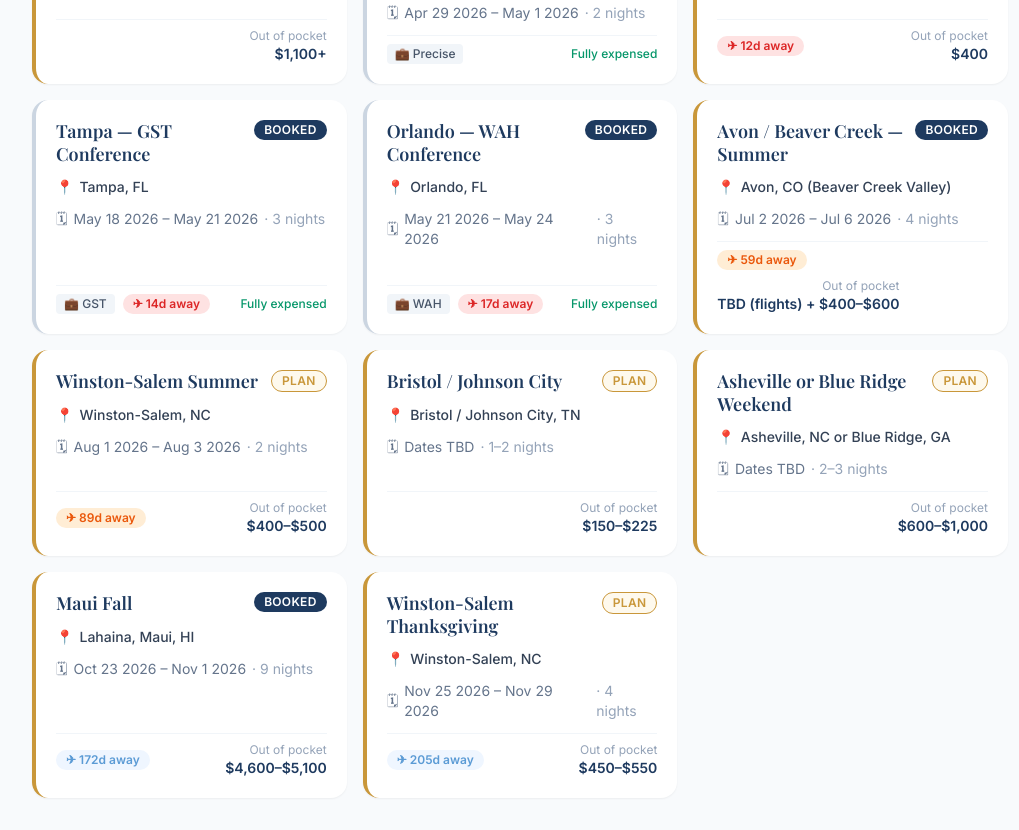
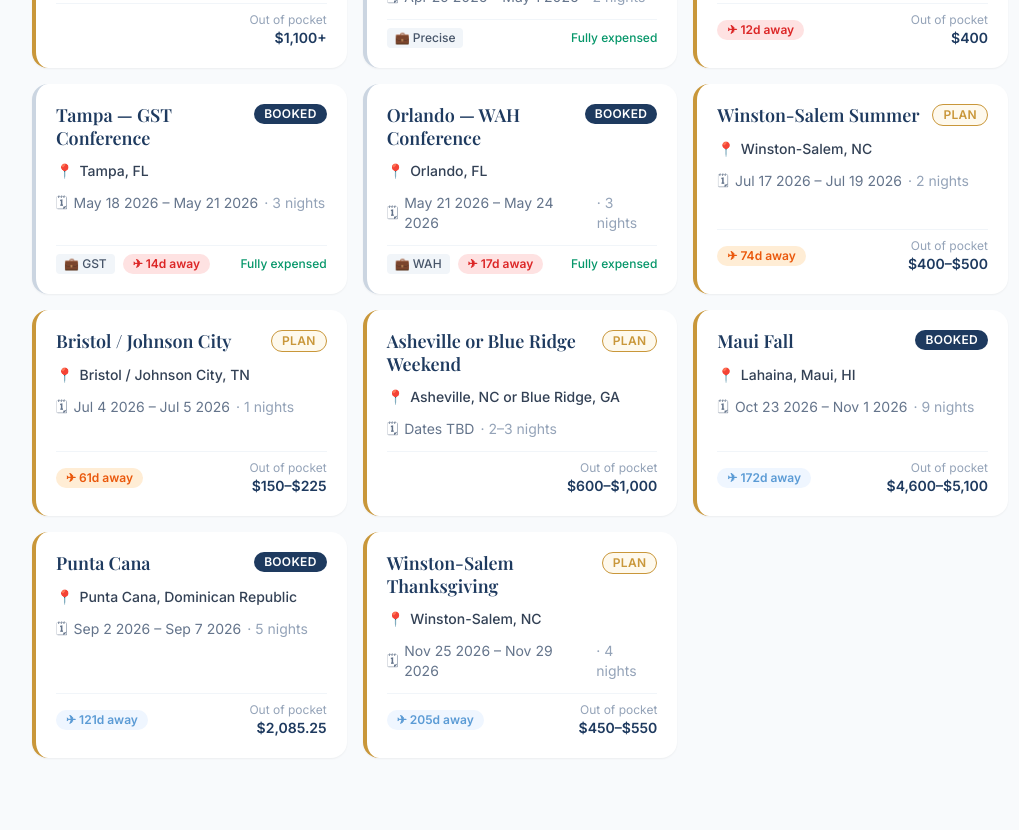
Before and after one commit to GGardner49/travel-planner, a React (Vite) app: page / in a window 1280 px wide. Shown: the part 540-1370 px from the top of the page, without its empty margins (120-1139 px from the left). After the commit the page ends 1330 px from the top, so only its background shows below. Built offline with nearby package versions, Linux system fonts and the light colour scheme.

Commit message:
Update trips.js

```diff
--- a/src/data/trips.js
+++ b/src/data/trips.js
@@ -89,49 +89,28 @@ export const trips = [
     notes: "100% expensed through WAH. No personal cost.",
   },
   {
-    id: "4b", year: 2026,
-    tripName: "Avon / Beaver Creek — Summer", tripType: "Personal",
-    startDate: "Jul 2 2026", endDate: "Jul 6 2026", nights: "4",
-    destination: "Avon, CO (Beaver Creek Valley)",
-    accommodationName: "Sheraton Mountain Vistas", accommodationAddress: "160 W Beaver Creek Blvd, Avon, CO 81620",
-    accommodationType: "Hotel — FIL Points",
-    accomCost: "$0", flights: "TBD", groundTransport: "TBD (rental car or free Avon shuttle)",
-    foodActivEst: "$400–$600", totalEst: "TBD (flights) + $400–$600", expensed: "$0",
-    outOfPocket: "TBD (flights) + $400–$600", status: "BOOKED",
-    activities: [
-      { type: "activity", name: "Pool + Hot Tubs", desc: "On-site — heated outdoor pool with mountain views" },
-      { type: "park", name: "Nottingham Park", desc: "0.2 mi walk (~5 min) — lake loop trail (0.8 mi), playground, beach, paddle boards. Fully stroller-friendly." },
-      { type: "activity", name: "Eagle River Trail", desc: "~0.2 mi walk to trailhead (via Nottingham Park) — paved, flat trail along Eagle River, stroller-friendly" },
-      { type: "restaurant", name: "Ein Prosit", desc: "0.4 mi walk (~8 min) — Bavarian beer hall, 12 German/Austrian taps, 16 types of sausage" },
-      { type: "restaurant", name: "Loaded Joe's", desc: "0.4 mi walk (~8 min) — top-rated local coffee shop, espresso + breakfast burritos" },
-      { type: "activity", name: "Beaver Creek Village Stroll", desc: "Free Avon shuttle (~15 min) or ~9 min drive — shops, restaurants, mountain village" },
-      { type: "activity", name: "Gondola Ride", desc: "Free shuttle to Beaver Creek base (~15 min), then gondola up — scenic mountain views" },
-    ],
-    notes: "Sheraton Mountain Vistas on FIL points — free stay. Free Avon town shuttle to Beaver Creek (~15 min). Flights TBD (nearest airports: Eagle County EGE ~15 min drive, Denver DEN ~2 hrs drive).",
-  },
-  {
     id: "5", year: 2026,
     tripName: "Winston-Salem Summer", tripType: "Personal",
-    startDate: "Aug 1 2026", endDate: "Aug 3 2026", nights: "2",
+    startDate: "Jul 17 2026", endDate: "Jul 19 2026", nights: "2",
     destination: "Winston-Salem, NC",
     accommodationName: "TBD", accommodationAddress: "",
     accommodationType: "Hotel/Family",
     accomCost: "$150–$200", flights: "$0 (drive)", groundTransport: "$100–$150 (gas)",
     foodActivEst: "$150", totalEst: "$400–$500", expensed: "$0",
     outOfPocket: "$400–$500", status: "PLAN",
-    notes: "~4.5 hr drive from Rockwood TN. Penciled for Aug 1–3 but dates still flexible — may move. TBD pending sister's baby due date.",
+    notes: "~4.5 hr drive from Rockwood TN. Penciled for Jul 17–19.",
   },
   {
     id: "6", year: 2026,
     tripName: "Bristol / Johnson City", tripType: "Personal",
-    startDate: "TBD", endDate: "TBD", nights: "1–2",
+    startDate: "Jul 4 2026", endDate: "Jul 5 2026", nights: "1",
     destination: "Bristol / Johnson City, TN",
     accommodationName: "Family", accommodationAddress: "",
     accommodationType: "Family — Free",
     accomCost: "$0", flights: "$0", groundTransport: "$50–$75 (gas)",
     foodActivEst: "$100–$150", totalEst: "$150–$225", expensed: "$0",
     outOfPocket: "$150–$225", status: "PLAN",
-    notes: "~2 hr drive from Lenoir City. Free accommodation with family. Very low cost trip.",
+    notes: "~2 hr drive from Lenoir City. Free accommodation with family. July 4th weekend — probably.",
   },
   {
     id: "7", year: 2026,
@@ -157,6 +136,19 @@ export const trips = [
     outOfPocket: "$4,600–$5,100", status: "BOOKED",
     flightDetails: "Outbound: TYS→MSP→SEA, Oct 23 — depart 7:55am, arrive 12:30pm SEA (DL5523 + DL0889, First/Comfort+, upgrade cert waitlist). SEA→OGG, Oct 23 — depart 2:30pm, arrive 5:46pm (DL0344, nonstop, A321neo). ⚠️ Schedule change flag on TYS→MSP leg.\n\nReturn: OGG→SLC, Oct 31 — depart 9:12pm, arrive 6:13am Nov 1 (red-eye, nonstop, Comfort+, upgrade cert waitlist). SLC→MSP→TYS, Nov 1 — depart 8:00am, arrive 4:40pm (DL2916 + DL5335, First Class both legs, seats 3C/3D).",
     notes: "FIL MVC points cover hotel. Rent car for the week. Budget generously — Hawaii is expensive.",
+  },
+  {
+    id: "8b", year: 2026,
+    tripName: "Punta Cana", tripType: "Personal",
+    startDate: "Sep 2 2026", endDate: "Sep 7 2026", nights: "5",
+    destination: "Punta Cana, Dominican Republic",
+    accommodationName: "Paradisus Grand Cana", accommodationAddress: "Punta Cana, Dominican Republic",
+    accommodationType: "All-Inclusive Resort — Master Swim-Up Suite",
+    accomCost: "$2,085.25", flights: "$0 (points)", groundTransport: "$0 (airport transfer included)",
+    foodActivEst: "$0 (all inclusive)", totalEst: "$2,085.25", expensed: "$0",
+    outOfPocket: "$2,085.25", status: "BOOKED",
+    flightDetails: "Outbound: TYS→ATL→PUJ, Sep 2 — depart 8:35am, arrive 2:39pm (DL5279 + DL1916, Delta Comfort, seats 7D/7C). 1h 24m ATL layover.\n\nReturn: PUJ→ATL→TYS, Sep 7 — depart 4:04pm, arrive 11:52pm (DL1836 + DL3072, Delta Comfort/Main, seats 10B/10A). 3h 3m ATL layover.",
+    notes: "Paradisus Grand Cana — All Suites. Master Swim-Up Suite, all inclusive. 5 nights Sep 2–7. Includes round-trip PUJ airport transfer, Fun Republic Night Experience, 50% golf discount, spa + F&B coupons. Traveling with another family (they have their own suite).",
   },
   {
     id: "9", year: 2026,
@@ -411,7 +403,7 @@ export const tripsByYear = {
 };
 
 export const yearTotals = {
-  2026: { label: "~$7,200–$8,650 + Avon TBD", notes: "Orlando + Indian Rocks Beach + Avon CO + Bristol + Asheville/Blue Ridge + Winston ×2 + Maui. Work trips $0. Avon costs TBD pending flights + points confirmation." },
+  2026: { label: "~$7,200–$8,650 + Punta Cana TBD", notes: "Orlando + Indian Rocks Beach + Bristol + Winston-Salem + Punta Cana (TBD costs) + Asheville/Blue Ridge + Winston ×2 + Maui. Work trips $0." },
   2027: { label: "$8,400–$14,700", notes: "Pensacola + 2 short trips + Japan. Japan is the big variable." },
   2028: { label: "$6,800–$11,800", notes: "2 short trips + BVI. Austria moved to 2029." },
   2029: { label: "$6,100–$10,400", notes: "2 short trips + Austria big trip." },
```
